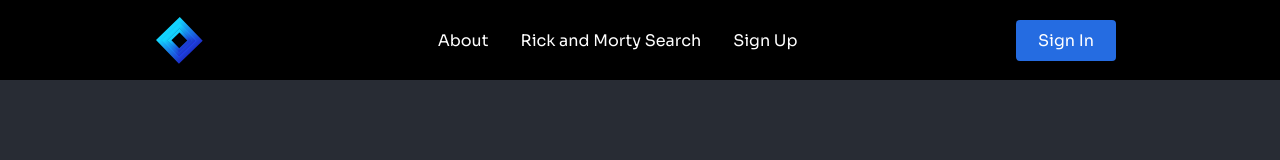
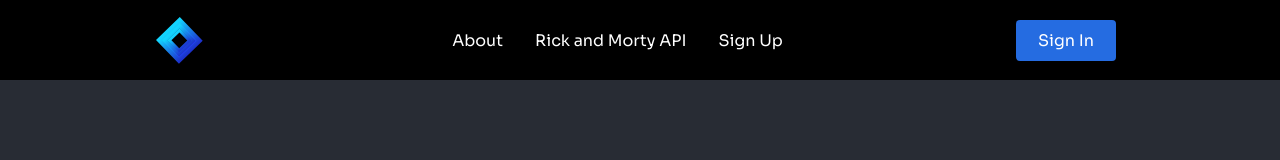
Before and after one commit to veiserath/Daftcode-frontend, a React (Create React App) app: page /signin in a window 1280 px wide. Shown: the top 160 px of the page. Built offline with nearby package versions, Linux system fonts and the light colour scheme.

Commit message:
fixed inconsistent naming for netlify

```diff
--- a/src/App.js
+++ b/src/App.js
@@ -2,7 +2,7 @@ import './App.css';
 import { Route, Routes, BrowserRouter } from "react-router-dom";
 import Home from './pages/home'
 import Navbar from './navbar';
-import RickAndMorty from './pages/RickAndMorty';
+import RickAndMorty from './pages/rickandmorty';
 import SignUp from './pages/signup';
 import Sidebar from './sidebar';
 import {useState} from 'react';
--- a/src/navbar/index.js
+++ b/src/navbar/index.js
@@ -22,7 +22,7 @@ const Navbar = ({ toggle }) => {
             About
           </NavigationLink>
           <NavigationLink to='/rick-and-morty' activeStyle>
-            Rick and Morty Search
+            Rick and Morty API
           </NavigationLink>
           <NavigationLink to='/sign-up' activeStyle>
             Sign Up
```
